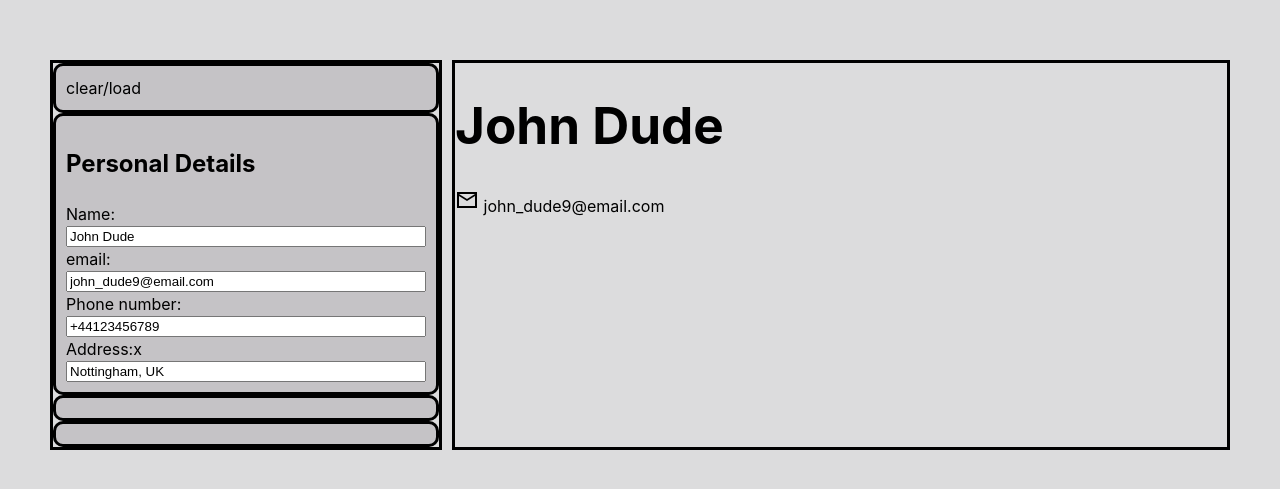
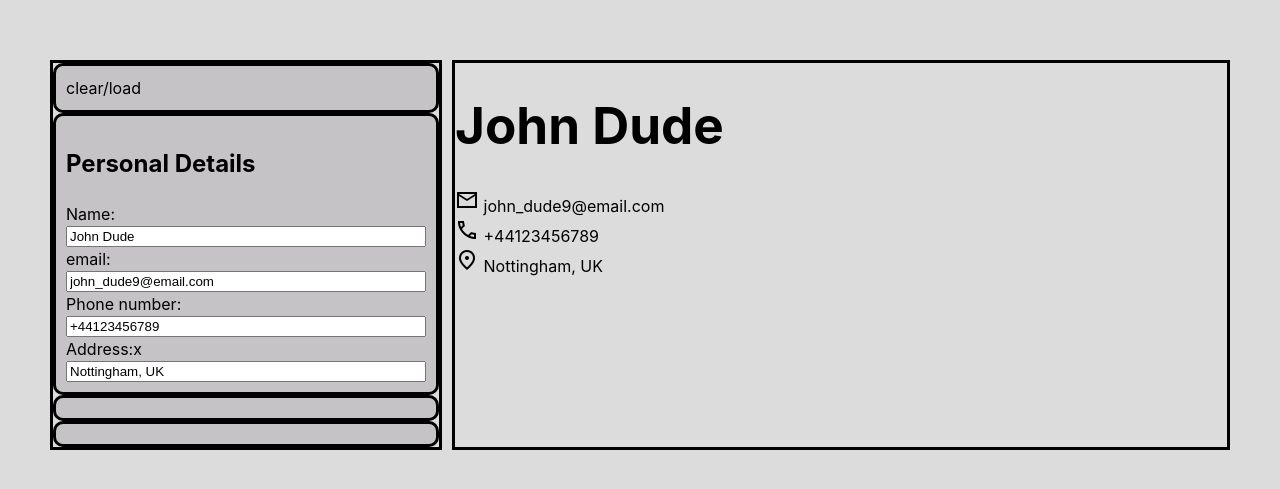
Before and after one commit to guyfoz77/cv-builder, a React (Vite) app: page / in a window 1280 px wide. Shown: the part 145-634 px from the top of the page. Built offline with nearby package versions, Linux system fonts and the light colour scheme.

Commit message:
Write PersonalDetailsCV component

```diff
--- a/src/components/PersonalDetails.jsx
+++ b/src/components/PersonalDetails.jsx
@@ -19,6 +19,8 @@ export function PersonalDetailsCV({ name, email, phone, address }) {
     <div className="personalDetailsCV componentCV">
       <h1>{name}</h1>
       {email && (<div className="emailCV"><span className="material-symbols-sharp">mail</span><span> {email}</span></div>)}
+      {phone && (<div className="phoneCV"><span className="material-symbols-sharp">phone</span><span> {phone}</span></div>)}
+      {address && (<div className="addressCV"><span className="material-symbols-sharp">location_on</span><span> {address}</span></div>)}
     </div>
   )
   // To do
```
